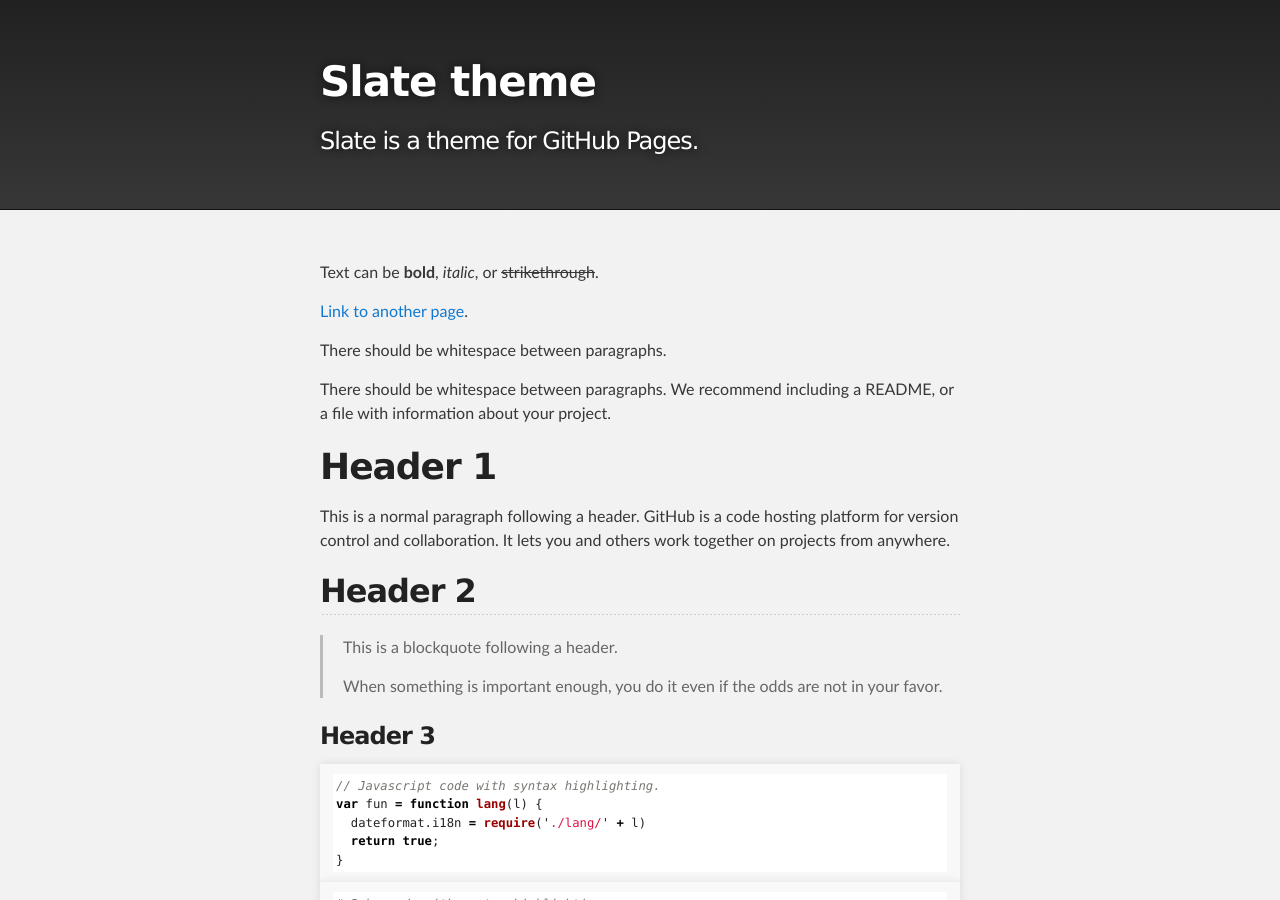
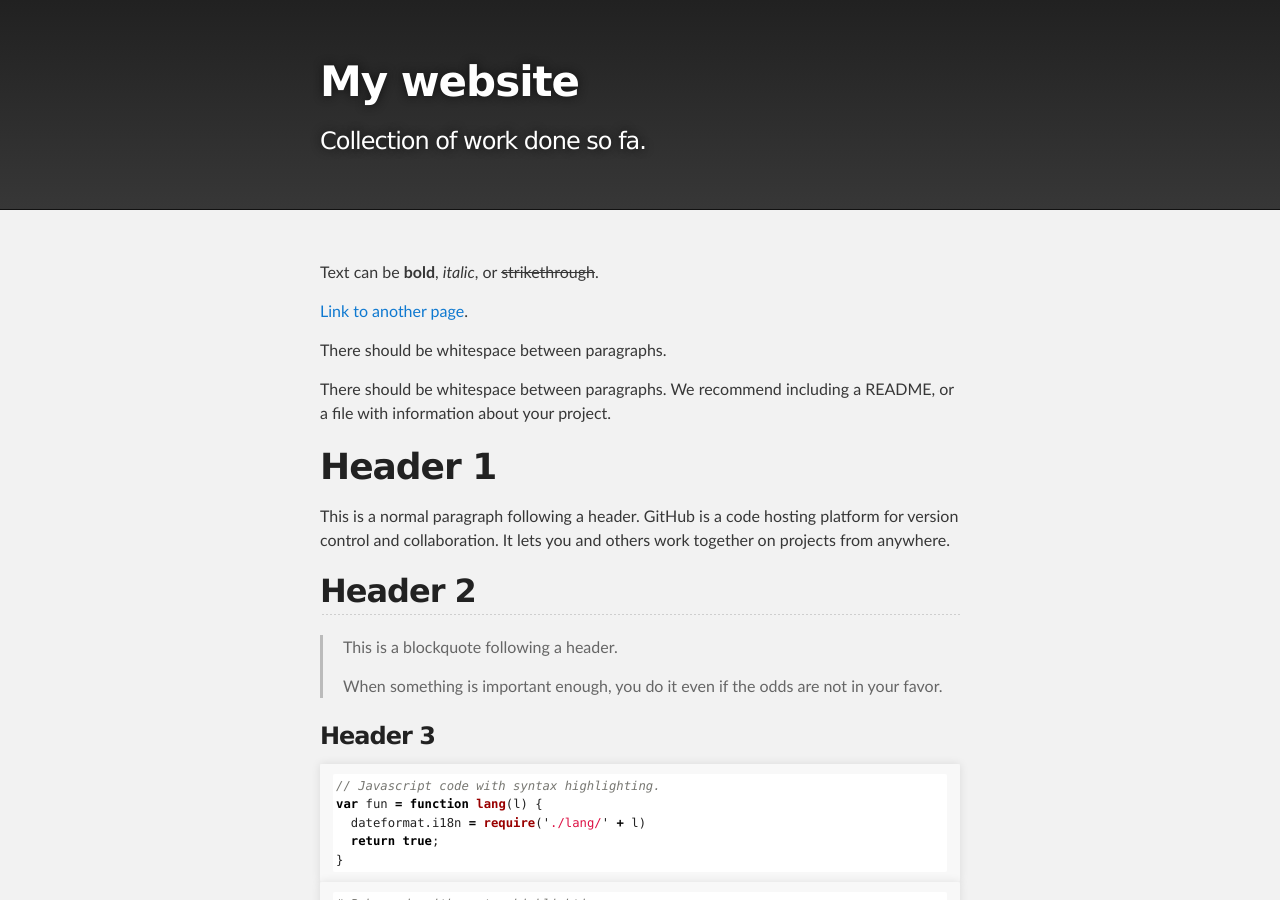
Before and after one commit to stefan-aleksic/stefan-aleksic.github.io, a Jekyll site: the page built from index.md, in a window 1280 px wide and 900 px high. Built offline with Jekyll 4.4.1, drawn with Linux system fonts in a browser that asks for light colours; our own code applies the rules of GitHub Pages for plain Markdown files.

Commit message:
Update _config.yml

```diff
--- a/_config.yml
+++ b/_config.yml
@@ -1,5 +1,5 @@
-title: Slate theme
-description: Slate is a theme for GitHub Pages.
+title: My website
+description: Collection of work done so fa.
 show_downloads: false
 google_analytics:
 theme: jekyll-theme-slate
```
